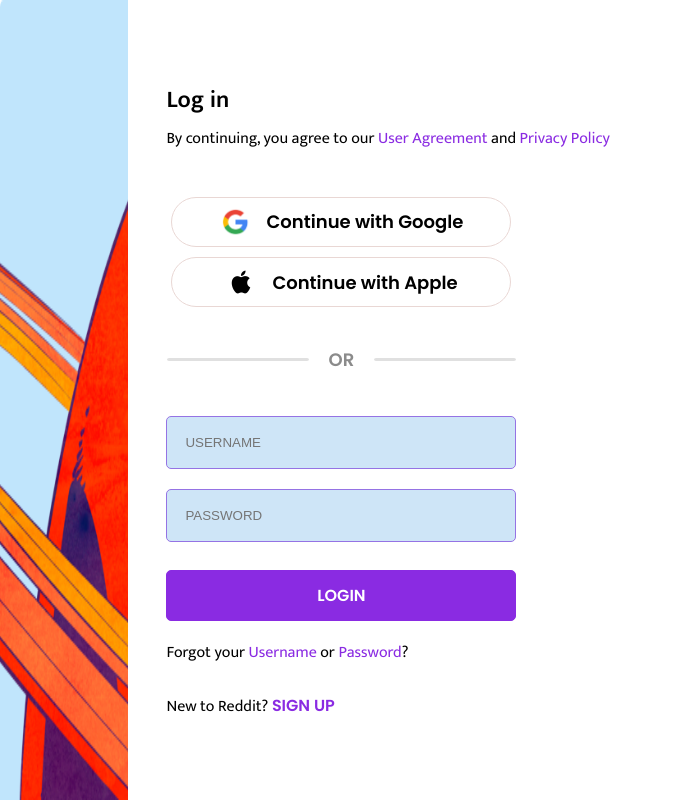
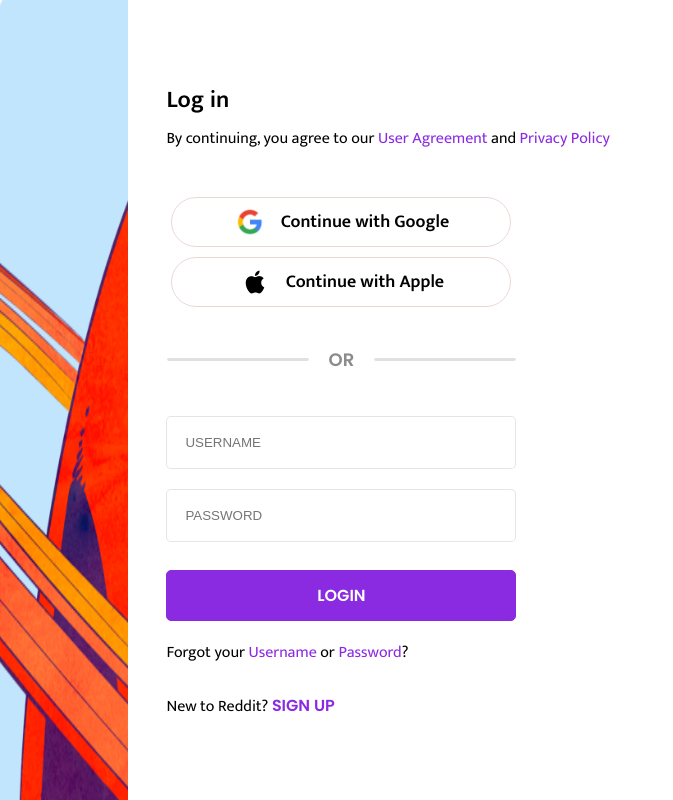
Before and after one commit to Abheelash-Mishra/Reddit-Login-Page-Clone, a plain HTML site: page index.html in a window 1280 px wide. Shown: the top 800 px of the page, without its empty margins (0-673 px from the left). Drawn offline with Linux system fonts and the light colour scheme.

Commit message:
Changed font style of continue buttons

```diff
--- a/styles.css
+++ b/styles.css
@@ -53,8 +53,8 @@ a:hover {
     border-radius: 40px;
     border: 1px solid #E9D7D4;
     background-color: #ffffff;
-    font-family: 'Poppins', sans-serif;
-    font-weight: 400;
+    font-family: 'Mukta', sans-serif;
+    font-weight: 600;
     font-size: 18px;
     display: flex;
     justify-content: center;
@@ -107,9 +107,9 @@ label > p {
 input {
     width: 100%;
     padding: 18px;
-    border: 1px solid rgb(149, 115, 228);
+    border: 1px solid rgba(0, 0, 0, 0.1);
     border-radius: 5px;
-    background-color: #cee5f7;
+    background-color: #fff;
     margin: 10px 0;
 }
 
```
